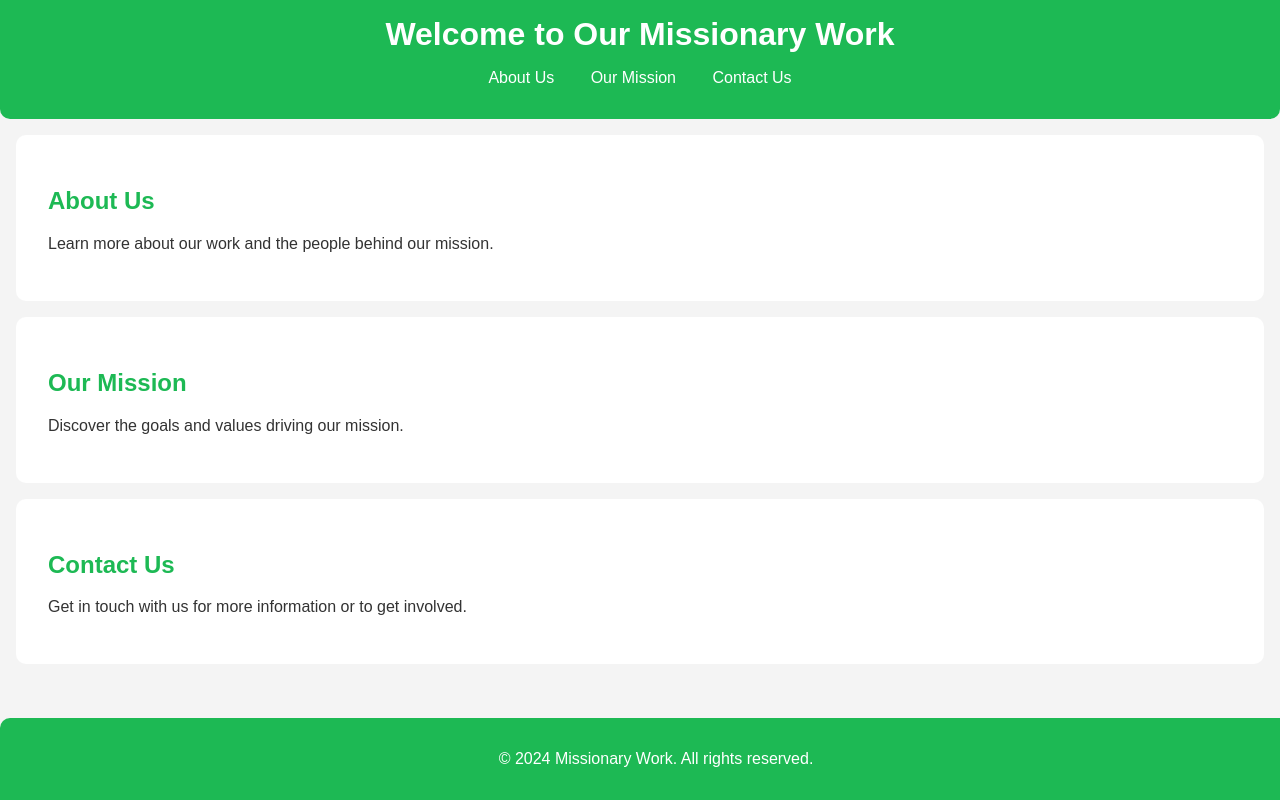
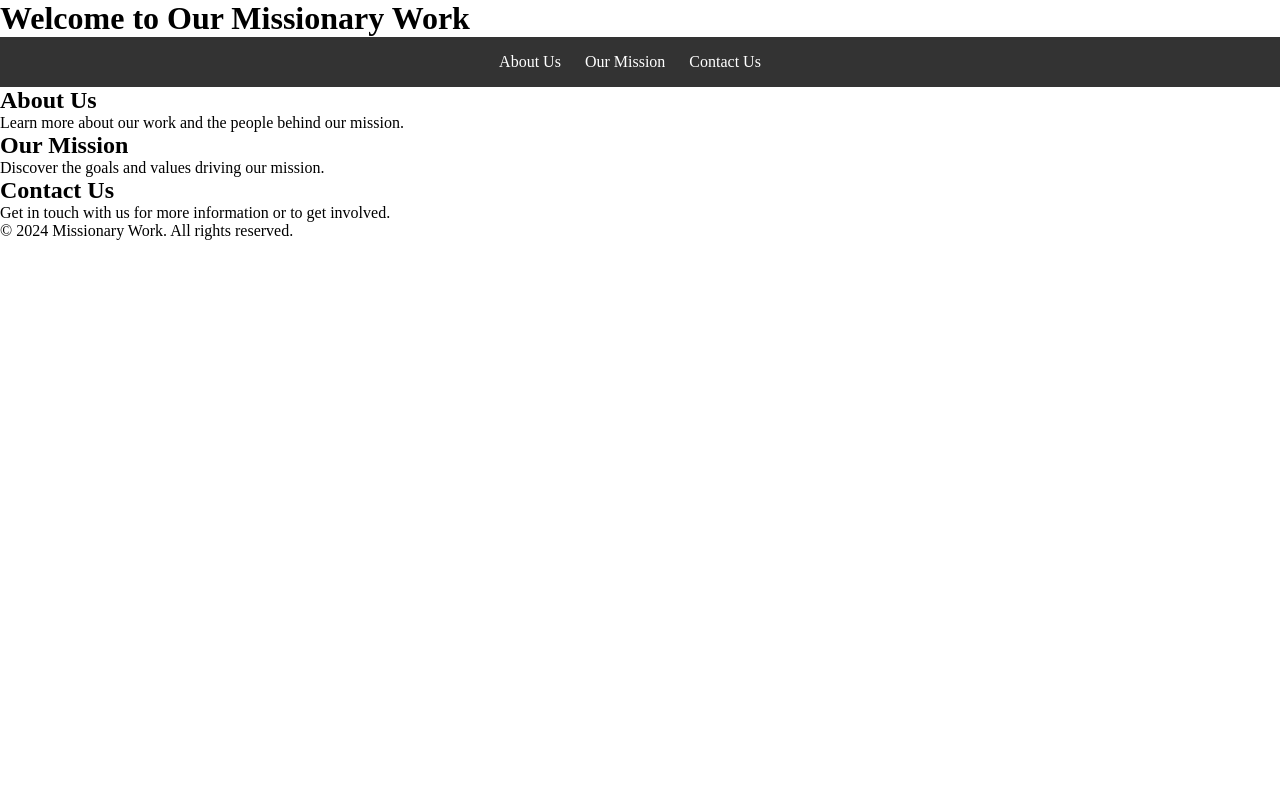
Before and after one commit to John-Bowles/john-bowles.github.io, a plain HTML site: page index.html in a window 1280 px wide. Drawn offline with Linux system fonts and the light colour scheme.

Commit message:
Update styles.css

```diff
--- a/styles.css
+++ b/styles.css
@@ -1,56 +1,33 @@
-body {
-    font-family: Arial, sans-serif;
+/* Reset some default styles */
+* {
     margin: 0;
     padding: 0;
-    color: #333;
-    background-color: #f4f4f4;
+    box-sizing: border-box;
 }
 
-header {
-    background-color: #1DB954; /* Spotify Green */
+/* Basic styling for the navigation bar */
+nav {
+    background-color: #333;
     color: #fff;
+    text-align: center;
     padding: 1rem;
-    text-align: center;
-    border-radius: 0 0 10px 10px; /* Rounded bottom corners */
-}
-
-header h1 {
-    margin: 0;
 }
 
 nav ul {
     list-style: none;
-    padding: 0;
 }
 
 nav ul li {
-    display: inline;
-    margin: 0 1rem;
+    display: inline-block;
+    margin-right: 20px;
 }
 
 nav ul li a {
+    text-decoration: none;
     color: #fff;
-    text-decoration: none;
 }
 
-section {
-    padding: 2rem;
-    margin: 1rem;
-    background-color: #fff;
-    border-radius: 10px; /* Rounded corners for sections */
-}
+/* Style other sections as needed */
+/* Example: #about, #newsletter, #subscribe, #donate */
 
-section h2 {
-    color: #1DB954; /* Spotify Green */
-}
-
-footer {
-    background-color: #1DB954; /* Spotify Green */
-    color: #fff;
-    text-align: center;
-    padding: 1rem;
-    position: fixed;
-    width: 100%;
-    bottom: 0;
-    border-radius: 10px 10px 0 0; /* Rounded top corners */
-}
+/* Responsive adjustments as needed */
```
